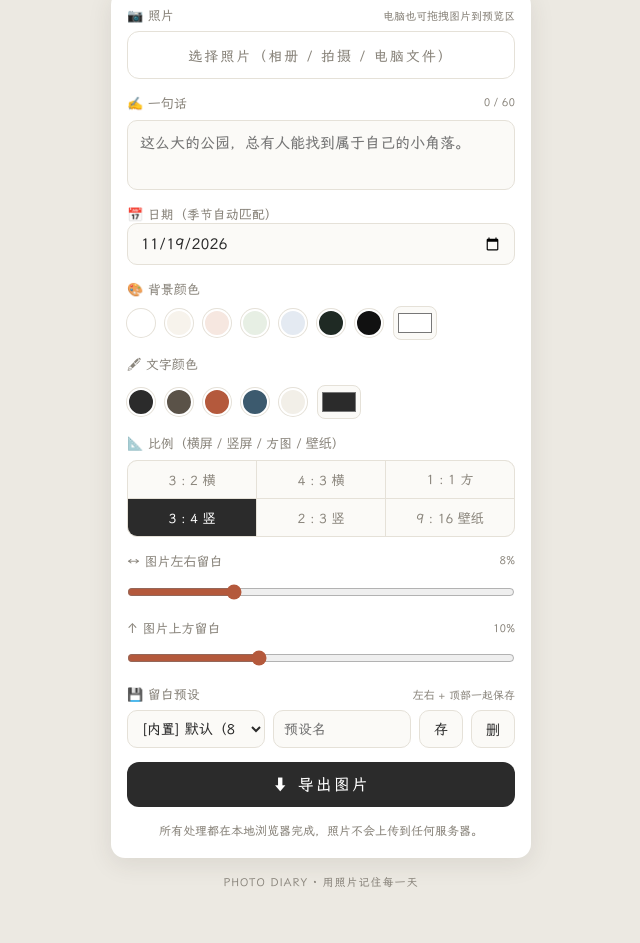
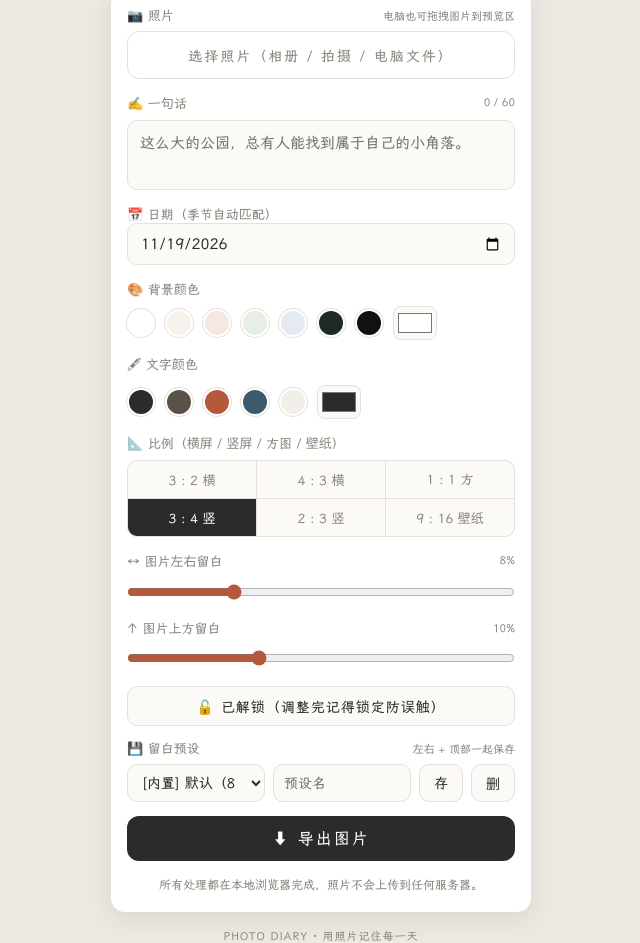
Before and after one commit to chenxiao-reverie/photo-diary, a plain HTML site: page index.html in a window 1280 px wide. Shown: the part 657-1600 px from the top of the page, without its empty margins (319-959 px from the left). Before the commit the page ends 1546 px from the top, so only its background shows below. Drawn offline with Linux system fonts and the light colour scheme; a web font is replaced by a local one.

Commit message:
feat: 留白滑杆锁定/解锁开关（防误触）

```diff
--- a/index.html
+++ b/index.html
@@ -142,6 +142,26 @@
     accent-color: var(--accent);
     height: 28px;
   }
+  input[type="range"]:disabled { opacity: .35; }
+
+  .lock-btn {
+    width: 100%;
+    border: 1px solid var(--line);
+    border-radius: 10px;
+    padding: 9px 0;
+    font-size: 14px;
+    font-family: inherit;
+    background: #fbfaf7;
+    color: var(--ink);
+    cursor: pointer;
+    letter-spacing: 1px;
+  }
+  .lock-btn.locked {
+    background: var(--ink);
+    color: #fff;
+    border-color: var(--ink);
+  }
+  .layout-locked .lock-btn:not(.locked) { opacity: .6; }
 
   .preset-row { display: flex; gap: 8px; align-items: stretch; }
   .preset-row select, .preset-row input[type="text"] {
@@ -256,6 +276,10 @@
     </div>
 
     <div class="row">
+      <button id="lockBtn" class="lock-btn" type="button">🔒 锁定留白（防误触）</button>
+    </div>
+
+    <div class="row">
       <label>💾 留白预设 <span class="hint">左右 + 顶部一起保存</span></label>
       <div class="preset-row">
         <select id="presetSelect"></select>
@@ -287,7 +311,8 @@
     fg: '#2b2b2b',
     ratio: '3:4',
     marginX: 0.083,   // 图片左右留白（占宽度比例）
-    topGap: 0.10      // 图片上方留白（占高度比例）
+    topGap: 0.10,     // 图片上方留白（占高度比例）
+    locked: false     // 留白锁定（防误触）
   };
 
   var SERIF = '"LXGW WenKai Screen","Songti SC","Noto Serif SC","STSong","SimSun","Source Han Serif SC",serif';
@@ -526,15 +551,35 @@
   var topGapHint = document.getElementById('topGapHint');
 
   marginXSlider.addEventListener('input', function () {
+    if (state.locked) return;
     state.marginX = parseInt(marginXSlider.value, 10) / 100;
     marginXHint.textContent = marginXSlider.value + '%';
+    rememberLast();
     render();
   });
   topGapSlider.addEventListener('input', function () {
+    if (state.locked) return;
     state.topGap = parseInt(topGapSlider.value, 10) / 100;
     topGapHint.textContent = topGapSlider.value + '%';
     rememberLast();
     render();
+  });
+
+  // ---------- 留白锁定/解锁（防误触） ----------
+  var lockBtn = document.getElementById('lockBtn');
+
+  function setLocked(locked, silent) {
+    state.locked = locked;
+    marginXSlider.disabled = locked;
+    topGapSlider.disabled = locked;
+    lockBtn.textContent = locked ? '🔒 留白已锁定（点我解锁调整）' : '🔓 已解锁（调整完记得锁定防误触）';
+    lockBtn.classList.toggle('locked', locked);
+    document.body.classList.toggle('layout-locked', locked);
+    if (!silent) rememberLast();
+  }
+
+  lockBtn.addEventListener('click', function () {
+    setLocked(!state.locked);
   });
 
   // ---------- 留白预设（localStorage 持久化） ----------
@@ -611,7 +656,9 @@
 
   function rememberLast() {
     try {
-      localStorage.setItem(LAST_KEY, JSON.stringify({ marginX: state.marginX, topGap: state.topGap }));
+      localStorage.setItem(LAST_KEY, JSON.stringify({
+        marginX: state.marginX, topGap: state.topGap, locked: !!state.locked
+      }));
     } catch (e) {}
   }
 
@@ -667,7 +714,7 @@
 
   document.getElementById('exportBtn').addEventListener('click', exportCard);
 
-  // 恢复上次使用的留白参数
+  // 恢复上次使用的留白参数与锁定状态
   (function restoreLast() {
     try {
       var s = JSON.parse(localStorage.getItem(LAST_KEY) || 'null');
@@ -679,6 +726,7 @@
         marginXHint.textContent = marginXSlider.value + '%';
         topGapHint.textContent = topGapSlider.value + '%';
       }
+      setLocked(!!(s && s.locked), true);
     } catch (e) {}
   })();
   renderPresetOptions(0);
```
Also changed, not shown: 2 other files.
